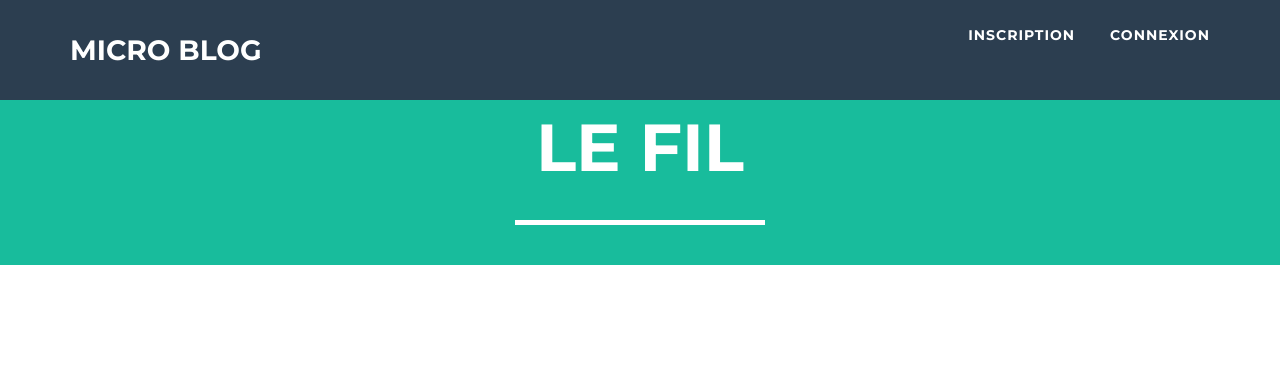
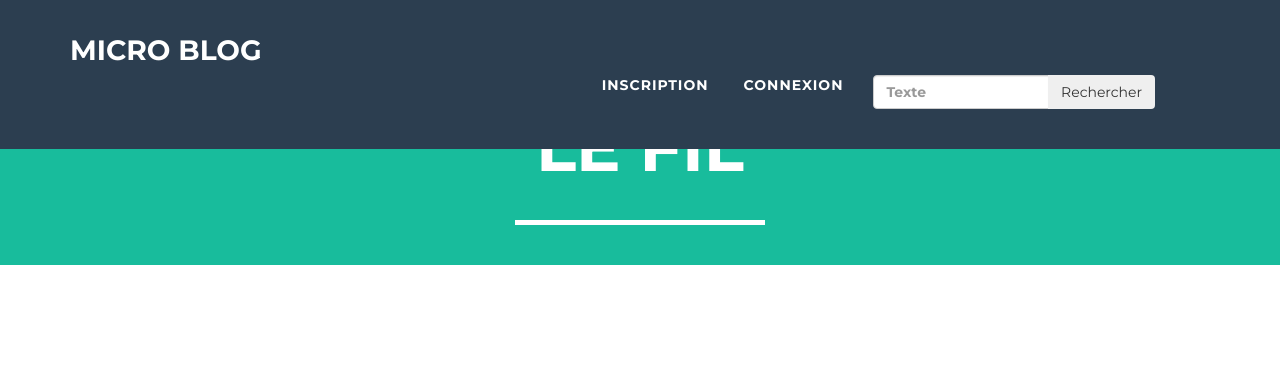
Before and after one commit to nocl23/MicroBlog, a PHP site: page /connexion.php in a window 1280 px wide. Shown: the top 388 px of the page. Run offline with PHP 8.4, Linux system fonts and the light colour scheme; data that the repository does not hold is empty.

Commit message:
Add search bar in the menu, without data processing

```diff
--- a/includes/haut.inc.php
+++ b/includes/haut.inc.php
@@ -49,11 +49,11 @@
 
             <!-- Collect the nav links, forms, and other content for toggling -->
             <div class="collapse navbar-collapse" id="bs-example-navbar-collapse-1">
-                <ul class="nav navbar-nav navbar-right">
+                <ul class="nav navbar-nav navbar-right col-md-offset-2 col-md-10">
                     <li class="hidden">
                         <a href="#page-top"></a>
                     </li>
-                    <li class="page-scroll">
+                    <li class="page-scroll col-md-offset-4">
                       <?php
                         if($connecte == true){
                           ?>
@@ -66,6 +66,19 @@
                           <?php
                         }
                        ?>
+                     </li>
+
+                     <li class="col-md-4">
+                       <form class="form-group" method="post" action="recherche.php" id="recherche">
+                           <div class="input-group input-group-md icon-addon addon-md">
+                             <input type="text" placeholder="Texte" name="search" id="search" class="form-control">
+                             <i class="icon icon-search"></i>
+                             <span class="input-group-btn">
+                               <button type="submit" class="btn btn-inverse">Rechercher</button>
+                             </span>
+                           </div>
+                       </form>
+                     </li>
 
                 </ul>
             </div>
```
